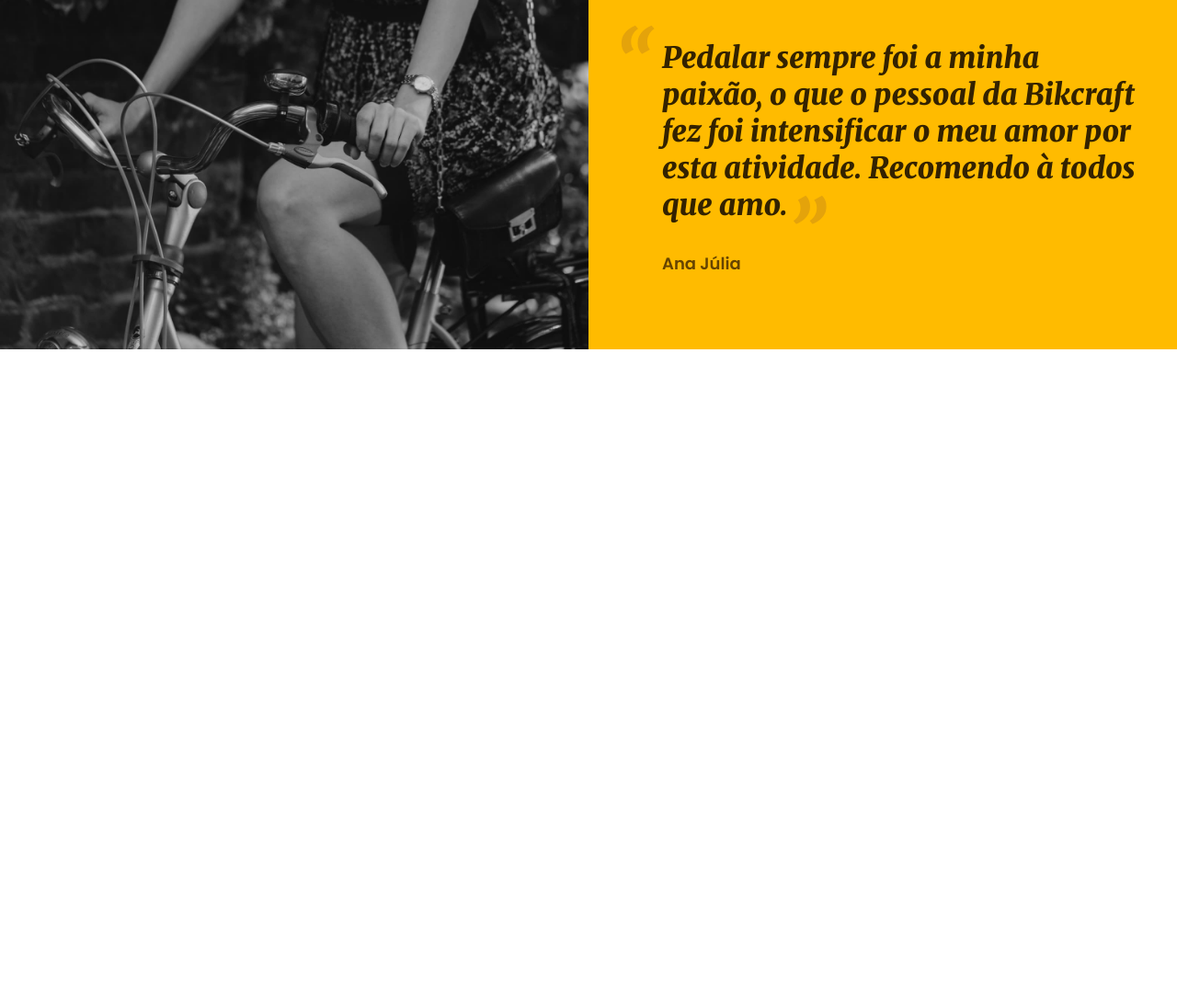
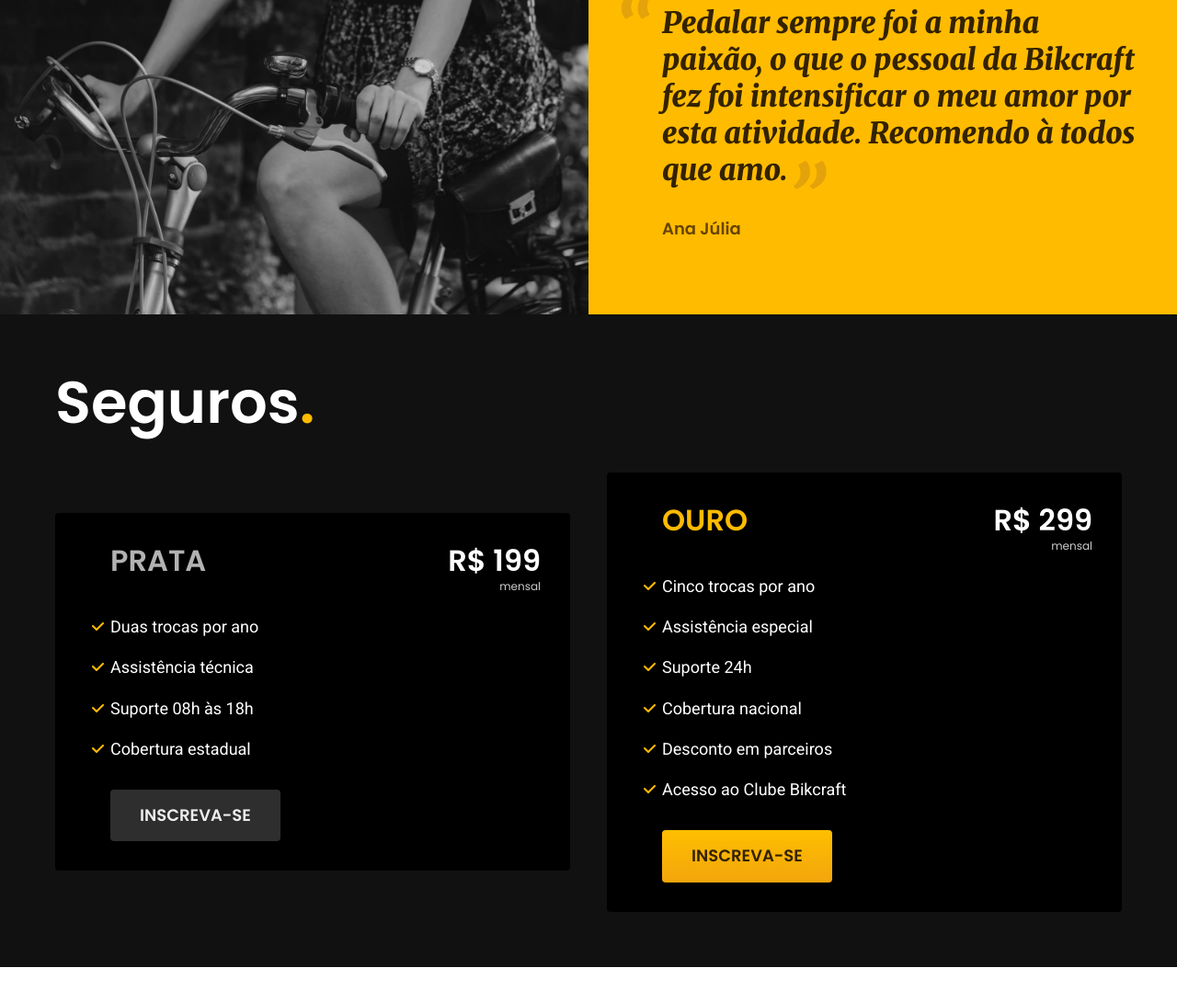
Before and after one commit to PLukkas/bikcraft, a plain HTML site: page index.html in a window 1280 px wide. Shown: the part 3503-4593 px from the top of the page at 92% size. After the commit the page ends 4555 px from the top, so only its background shows below. Drawn offline with Linux system fonts and the light colour scheme.

Commit message:
mudanças botão e adição seguros

```diff
--- a/css/global/global.css
+++ b/css/global/global.css
@@ -3,11 +3,6 @@
 *{
     padding: 0px;
     margin: 0px;
-}
-
-body{
-    height: 5000px;
-
 }
 
 a{
--- a/css/global/header.css
+++ b/css/global/header.css
@@ -37,11 +37,12 @@
     width: 0px;
     background-color: #ffffff;
     position: absolute;
+    transition: width 0.3s;
 }
 
 .header-menu a:hover:after {
     width: 100%;
-    transition: 0.3s;
+
 }
 
 /* Responsivo */
--- a/css/home/depoimento.css
+++ b/css/home/depoimento.css
@@ -3,18 +3,23 @@
     grid-template-columns: 1fr 1fr;
     background-color: var(--cor-a1);
     overflow: hidden;
+    /* max-height: 500px; */
 }
 
 .depoimento img{
     border-radius: 0px;
     width: 100%;
     height: 100%;
+    max-height: 520px;
     object-fit: cover;
 }
 
 .depoimento-frase{
     padding: 40px 40px 80px 80px;
     align-self: end;
+    display: flex;
+    justify-items: start;
+    flex-direction: column;
 }
 
 .depoimento-frase blockquote p{
--- a/css/home/home.css
+++ b/css/home/home.css
@@ -31,22 +31,6 @@
     object-fit: cover;
 }
 
-.botao{
-    font: 600 1.125rem/1.35 "Poppins", Arial, sans-serif;
-    display: inline-block;
-    background: linear-gradient(#ffbf00, #f2a50c);
-    box-shadow: 0px 1px 2px rgb(0, 0, 0, 0.1);
-    padding: 16px 32px;
-    border-radius: 4px;
-    text-transform: uppercase;
-    color: var(--cor-a5);
-    font-weight: bold;
-}
-
-.botao:hover{
-    background: linear-gradient(#ffb60d, #e39909);
-}
-
 /* Media Query */
 
 @media (max-width: 800px){
--- /dev/null
+++ b/css/home/seguros.css
@@ -0,0 +1,77 @@
+.seguros-backgrund{
+    background-color: var(--cor-11);
+}
+
+.seguros{
+    padding: 60px 20px;
+}
+
+.seguros h2{
+    margin-bottom: 40px;
+}
+
+.seguros-item{
+    display: grid;
+    grid-template-columns: 1fr 1fr;
+    gap: 40px;
+    align-items: center;
+}
+
+.seguros-item-filho{
+    background-color: var(--cor-12);
+    padding: 32px 32px 32px 60px;
+    border-radius: 4px;
+
+    display: grid;
+    grid-template-columns: 1fr auto;
+}
+
+.seguros-item-filho h3{
+    grid-column: 1/2;
+    margin-bottom: 40px;
+}
+
+.seguros-item-filho > span{
+    grid-column: 2/3;
+}
+
+.seguros-item-filho span{
+    display: block;
+    text-align: right;
+}
+
+.seguros-item-filho ul{
+    grid-column: 1/2;
+    margin-bottom: 32px;
+}
+
+.seguros-item-filho ul li{
+    margin-bottom: 20px;
+    position: relative;
+}
+
+.seguros-item-filho ul li::before{
+    content: "";
+    width: 13px;
+    height: 9px;
+    background-image: url("../../img/icones/lista.svg");
+
+    position: absolute;
+    top: 7px;
+    left: -20px;
+}
+
+.seguros-item-filho ul li:last-child{
+    margin-bottom: 0px;
+}
+
+.seguros-item-filho a{
+    grid-column: 1/2;
+    justify-self: start;
+}
+
+@media (max-width: 880px){
+    .seguros-item{
+        grid-template-columns: 1fr;
+    }
+}
--- a/css/style.css
+++ b/css/style.css
@@ -1,6 +1,7 @@
 @import "../css/global/global.css";
 @Import "../css/utilidades/tipografia.css";
 @import "../css/utilidades/cores.css";
+@import "../css/utilidades/objetos.css";
 
 @import "../css/global/header.css";
 @import "../css/home/home.css";
@@ -8,3 +9,5 @@
 @import "../css/home/tecnologia.css";
 @import "../css/home/parceiros.css";
 @import "../css/home/depoimento.css";
+@import "../css/home/seguros.css";
+@import "../css/global/footer.css";
--- /dev/null
+++ b/css/utilidades/objetos.css
@@ -0,0 +1,33 @@
+.botao{
+    font: 600 1.125rem/1.35 "Poppins", Arial, sans-serif;
+    display: inline-block;
+    padding: 16px 32px;
+    box-shadow: 0px 1px 2px rgb(0, 0, 0, 0.1);
+    text-transform: uppercase;
+    border-radius: 4px;
+    font-weight: bold;
+}
+
+.botao-primario{
+    background: linear-gradient(#ffbf00, #f2a50c);
+    color: var(--cor-a5);
+}
+
+.botao-primario:hover{
+    background: linear-gradient(#ffb60d, #e39909);
+}
+
+.botao-secundario{
+    background-color: var(--cor-10);
+    color: var(--cor-02);
+}
+
+.botao-secundario:hover{
+    background-color: var(--cor-09);
+}
+
+@media (max-width: 600px){
+    .botao{
+        font-size: 1rem;
+    }
+}
--- a/index.html
+++ b/index.html
@@ -36,7 +36,7 @@
             <div class="main-conteudo">
                 <h1 class="fonte-1-xxg">Bicicletas feitas sob medida<span class="cor-a1">.</span></h1>
                 <p class="fonte-2-g cor-05">Bicicletas elétricas de alta precisão e qualidade, feitas sob medida para você. Explore o mundo na sua velocidade com a Bikcraft.</p>
-                <a class="botao" href="#">Escolha a sua</a>
+                <a class="botao botao-primario" href="#">Escolha a sua</a>
             </div>
             <div class="main-imagem">
                 <img src="/img/fotos/introducao.jpg" alt="Bicicleta Elétrica">
@@ -123,9 +123,45 @@
             </blockquote>
             <span class="fonte-1-mn cor-a4">Ana Júlia</span>
         </div>
+    </section>
+
+    <article class="seguros-backgrund">
+        <div class="seguros container-max-width">
+            <h2 class="fonte-1-xxg cor-00">Seguros<span class="cor-a1">.</span></h2>
+
+            <div class="seguros-item">
+
+                <div class="seguros-item-filho">
+                    <h3 class="fonte-1-xg cor-05">PRATA</h3>
+                    <span class="fonte-1-xg cor-00">R$ 199 <span class="fonte-1-sp cor-04">mensal</span></span>
+                    <ul class="fonte-2-m cor-00">
+                        <li>Duas trocas por ano</li>
+                        <li>Assistência técnica</li>
+                        <li>Suporte 08h às 18h</li>
+                        <li>Cobertura estadual</li>
+                    </ul>
+                    <a href="#" class="botao botao-secundario">Inscreva-se</a>
+                </div>
+
+                <div class="seguros-item-filho">
+                    <h3 class="fonte-1-xg cor-a1">OURO</h3>
+                    <span class="fonte-1-xg cor-00">R$ 299 <span class="fonte-1-sp cor-04">mensal</span></span>
+                    <ul class="fonte-2-m cor-00">
+                        <li>Cinco trocas por ano</li>
+                        <li>Assistência especial</li>
+                        <li>Suporte 24h</li>
+                        <li>Cobertura nacional</li>
+                        <li>Desconto em parceiros</li>
+                        <li>Acesso ao Clube Bikcraft</li>
+                    </ul>
+                    <a href="#" class="botao botao-primario">Inscreva-se</a>
+                </div>
+
+            </div>
+        </div>
 
 
-    </section>
+    </article>
 
 </body>
 </html>
```
Also changed, not shown: css/global/footer.css (added).
